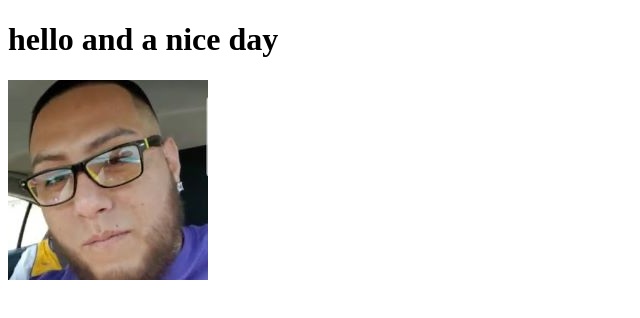
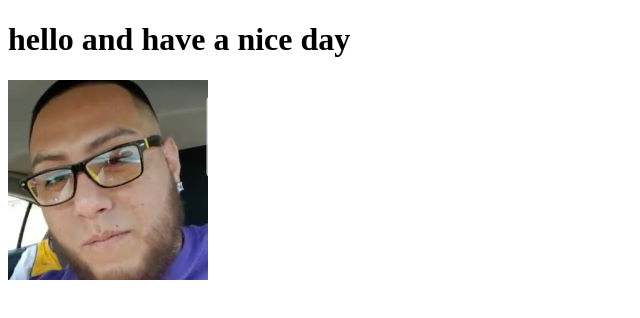
Before and after one commit to CIT82/erikm-pub, a plain HTML site: page pages/index.html in a window 1280 px wide. Shown: the whole page, without its empty margins (0-640 px from the left). Drawn offline with Linux system fonts and the light colour scheme.

Commit message:
Updating body with  H1 / fix src and  text

```diff
--- a/pages/index.html
+++ b/pages/index.html
@@ -6,7 +6,7 @@
     <title>Erik Murillo</title>
   </head>
   <body>
-    <h1> hello and a nice day </h1>
+    <h1> hello and  have a  nice day </h1>
     <img src="../images/erikmurillo.jpg" alt="Erik Murillo" />
   </body>
 </html>
```
